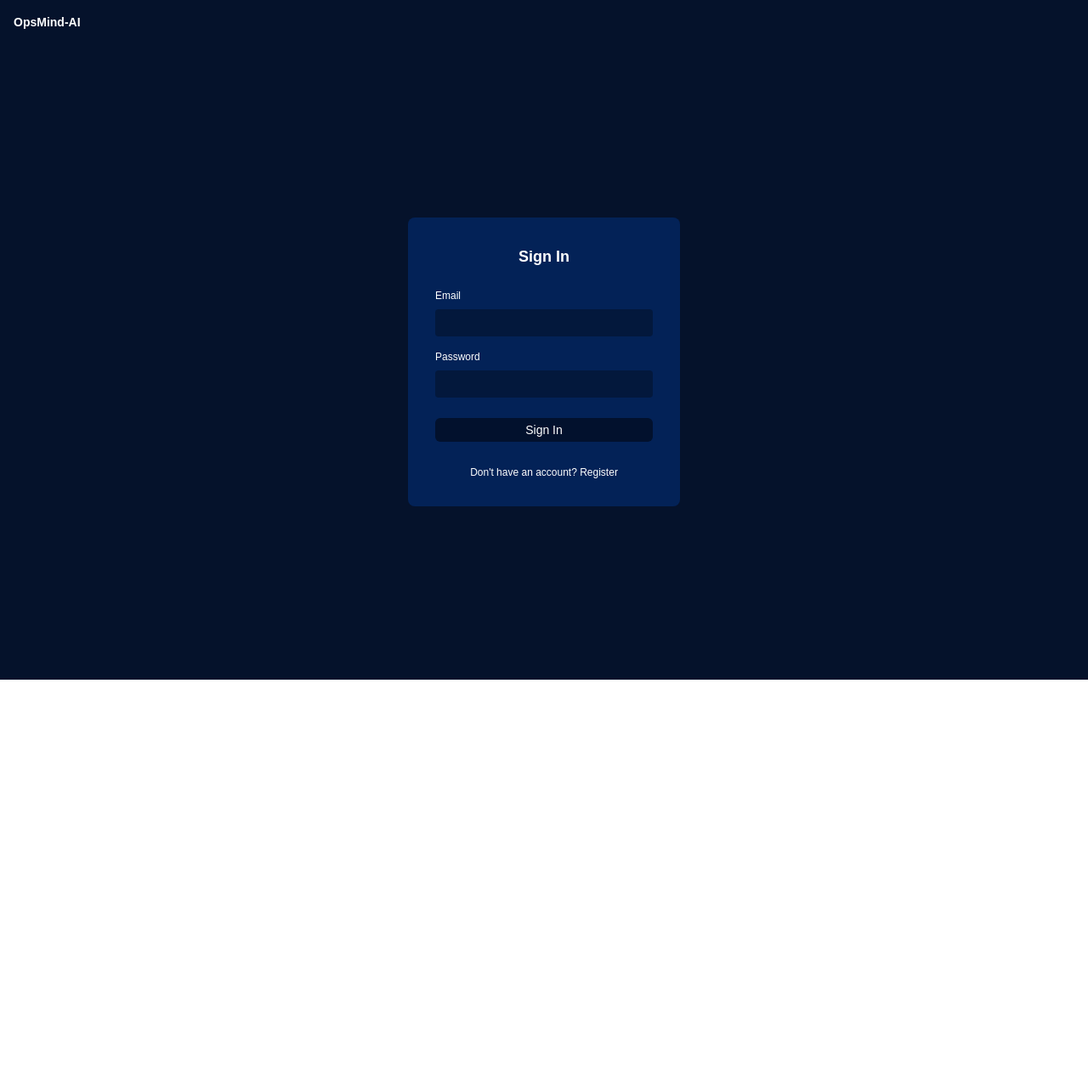
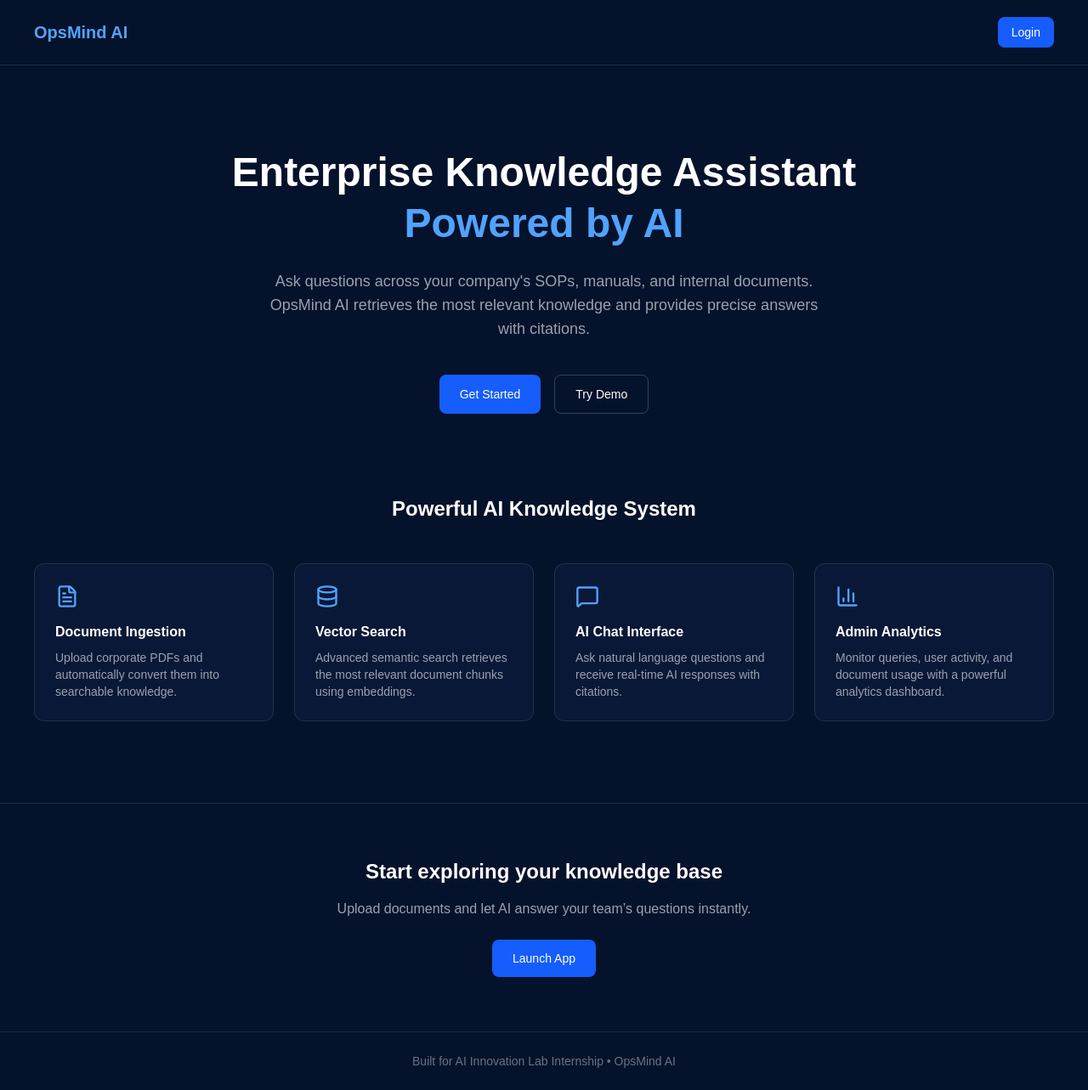
Before and after one commit to sutarvaibhav649/opsmind-ai, a React (Vite) app in the folder frontend/: page / in a window 1280 px wide. Before the commit this address led to /login. Shown: the whole page at 85% size. Before the commit the page ends 800 px from the top, so only its background shows below. Built offline with nearby package versions, Linux system fonts and the light colour scheme; no server answers.

Commit message:
feat: Landing page added

```diff
--- a/frontend/src/App.jsx
+++ b/frontend/src/App.jsx
@@ -5,12 +5,26 @@ import ProtectedRoute from "./components/ProtectedRoute";
 import LoginPage from "./pages/LoginPage";
 import RegisterPage from "./pages/RegisterPage";
 import AdminDashboard from "./pages/AdminDashboard";
+import LandingPage from "./pages/LandingPage";
+import { useAuth } from "./context/AuthContext";
 
 function App() {
+    const { isAuthenticated } = useAuth();
     return (
         <Routes>
+
+            {/* Root route */}
+            <Route
+                path="/"
+                element={
+                    isAuthenticated ? <Navigate to="/chat" replace /> : <LandingPage />
+                }
+            />
+
             <Route path="/login" element={<LoginPage />} />
             <Route path="/register" element={<RegisterPage />} />
+
+            {/* Protected routes */}
             <Route
                 element={
                     <ProtectedRoute>
@@ -18,12 +32,11 @@ function App() {
                     </ProtectedRoute>
                 }
             >
-                <Route path="/" element={<Navigate to="/chat" replace />} />
-                {/* FIX: sessionId in URL so each session loads its own history */}
                 <Route path="/chat/:sessionId" element={<ChatPage />} />
                 <Route path="/chat" element={<ChatPage />} />
                 <Route path="/admin" element={<AdminDashboard />} />
             </Route>
+
         </Routes>
     );
 }
--- /dev/null
+++ b/frontend/src/pages/LandingPage.jsx
@@ -0,0 +1,192 @@
+import React from "react";
+import { useNavigate } from "react-router-dom";
+import {
+    MessageSquare,
+    FileText,
+    Database,
+    BarChart3
+} from "lucide-react";
+
+function LandingPage() {
+
+    const navigate = useNavigate();
+
+    return (
+        <div className="min-h-screen bg-[#05122b] text-white flex flex-col">
+
+        {/* Navbar */}
+
+        <div className="flex items-center justify-between px-10 py-5 border-b border-white/10">
+
+            <h1 className="text-xl font-bold text-blue-400">
+            OpsMind AI
+            </h1>
+
+            <button
+            onClick={() => navigate("/login")}
+            className="bg-blue-600 hover:bg-blue-700 px-4 py-2 rounded-lg text-sm transition"
+            >
+            Login
+            </button>
+
+        </div>
+
+        {/* Hero Section */}
+
+        <div className="flex flex-col items-center justify-center text-center px-6 py-24">
+
+            <h1 className="text-5xl font-bold leading-tight max-w-4xl">
+
+            Enterprise Knowledge Assistant
+            <span className="text-blue-400"> Powered by AI</span>
+
+            </h1>
+
+            <p className="text-gray-400 mt-6 max-w-2xl text-lg">
+
+            Ask questions across your company's SOPs, manuals, and internal
+            documents. OpsMind AI retrieves the most relevant knowledge and
+            provides precise answers with citations.
+
+            </p>
+
+            <div className="flex gap-4 mt-10">
+
+            <button
+                onClick={() => navigate("/login")}
+                className="bg-blue-600 hover:bg-blue-700 px-6 py-3 rounded-lg text-sm transition"
+            >
+                Get Started
+            </button>
+
+            <button
+                onClick={() => navigate("/login")}
+                className="border border-white/20 hover:border-blue-400 px-6 py-3 rounded-lg text-sm transition"
+            >
+                Try Demo
+            </button>
+
+            </div>
+
+        </div>
+
+        {/* Features */}
+
+        <div className="px-10 pb-24">
+
+            <h2 className="text-center text-2xl font-semibold mb-12">
+
+            Powerful AI Knowledge System
+
+            </h2>
+
+            <div className="grid md:grid-cols-4 gap-6">
+
+            {/* Feature 1 */}
+
+            <div className="bg-[#091837] border border-white/10 p-6 rounded-xl hover:border-blue-400 transition">
+
+                <FileText className="text-blue-400 mb-4" size={28} />
+
+                <h3 className="font-semibold mb-2">
+                Document Ingestion
+                </h3>
+
+                <p className="text-gray-400 text-sm">
+                Upload corporate PDFs and automatically convert them into
+                searchable knowledge.
+                </p>
+
+            </div>
+
+            {/* Feature 2 */}
+
+            <div className="bg-[#091837] border border-white/10 p-6 rounded-xl hover:border-blue-400 transition">
+
+                <Database className="text-blue-400 mb-4" size={28} />
+
+                <h3 className="font-semibold mb-2">
+                Vector Search
+                </h3>
+
+                <p className="text-gray-400 text-sm">
+                Advanced semantic search retrieves the most relevant
+                document chunks using embeddings.
+                </p>
+
+            </div>
+
+            {/* Feature 3 */}
+
+            <div className="bg-[#091837] border border-white/10 p-6 rounded-xl hover:border-blue-400 transition">
+
+                <MessageSquare className="text-blue-400 mb-4" size={28} />
+
+                <h3 className="font-semibold mb-2">
+                AI Chat Interface
+                </h3>
+
+                <p className="text-gray-400 text-sm">
+                Ask natural language questions and receive real-time AI
+                responses with citations.
+                </p>
+
+            </div>
+
+            {/* Feature 4 */}
+
+            <div className="bg-[#091837] border border-white/10 p-6 rounded-xl hover:border-blue-400 transition">
+
+                <BarChart3 className="text-blue-400 mb-4" size={28} />
+
+                <h3 className="font-semibold mb-2">
+                Admin Analytics
+                </h3>
+
+                <p className="text-gray-400 text-sm">
+                Monitor queries, user activity, and document usage with
+                a powerful analytics dashboard.
+                </p>
+
+            </div>
+
+            </div>
+
+        </div>
+
+        {/* CTA Section */}
+
+        <div className="text-center py-16 border-t border-white/10">
+
+            <h2 className="text-2xl font-semibold mb-4">
+            Start exploring your knowledge base
+            </h2>
+
+            <p className="text-gray-400 mb-6">
+
+            Upload documents and let AI answer your team’s questions instantly.
+
+            </p>
+
+            <button
+            onClick={() => navigate("/login")}
+            className="bg-blue-600 hover:bg-blue-700 px-6 py-3 rounded-lg text-sm transition"
+            >
+            Launch App
+            </button>
+
+        </div>
+
+        {/* Footer */}
+
+        <div className="text-center text-gray-500 text-sm py-6 border-t border-white/10">
+
+            Built for AI Innovation Lab Internship • OpsMind AI
+
+        </div>
+
+        </div>
+    );
+}
+
+export default LandingPage;
```
